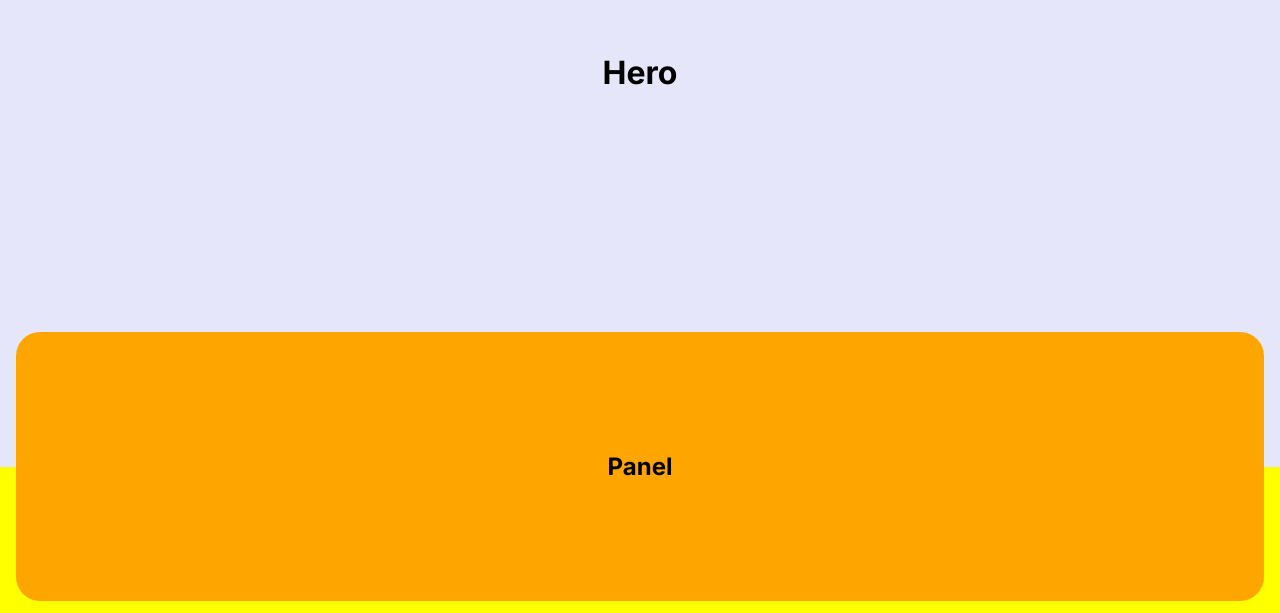
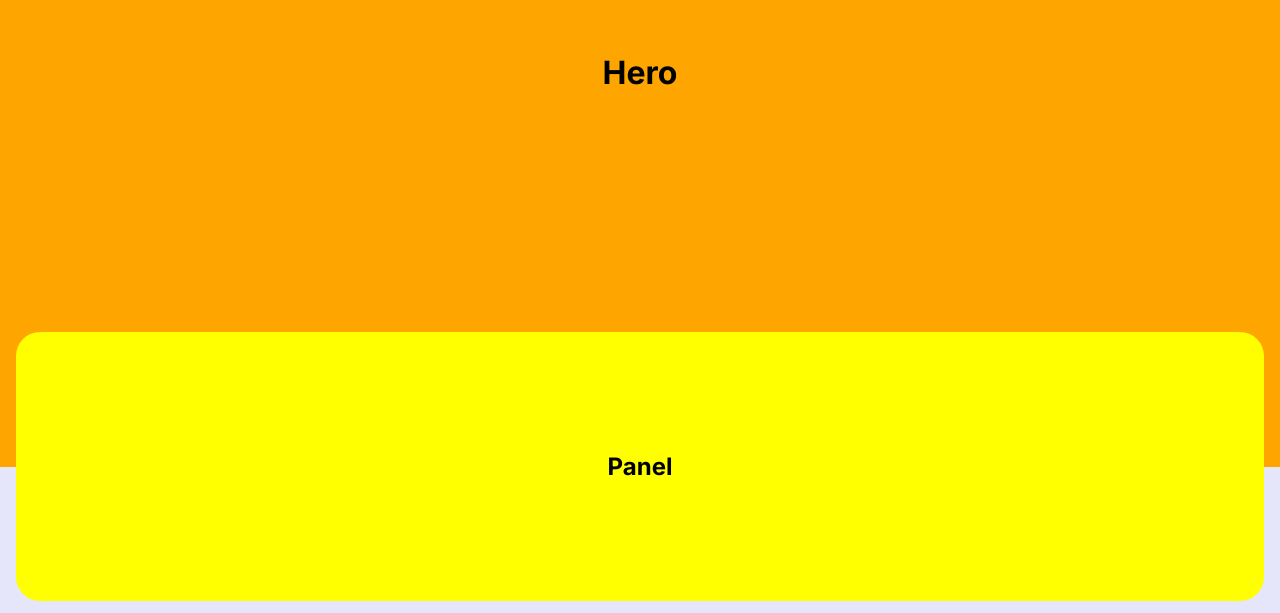
Before and after one commit to jesseday/css-has-overlapping, a Next.js app: page / in a window 1280 px wide. Shown: the part 187-800 px from the top of the page. Built offline with nearby package versions, Linux system fonts and the light colour scheme.

Commit message:
Allow some control via props

```diff
--- a/src/app/page.css
+++ b/src/app/page.css
@@ -3,10 +3,18 @@ main {
   min-height: 100vh;
 }
 
-.component-section + .island:has(.component-section.overlapping) .component-section:before,
-.component-section + .component-section.overlapping:before {
+.island {
+  display: contents;
+}
+
+
+/**
+* In order to make the overlapping sections work, we do set a class on the element
+* that we want to target.  This class won't be transformed by css modules.
+*/
+.component-section.overlapping:before {
   background: var(--previous-section-background-color);
-  content: '';
+  content: "";
   display: block;
   height: 50%;
   position: absolute;
@@ -17,10 +25,9 @@ main {
   z-index: -1;
 }
 
-.island:has(.component-section.overlapping):has(+ .component-section) .component-section.overlapping:after,
-.component-section.overlapping:has(+ .component-section):after {
+.component-section.overlapping:after {
   background: var(--next-section-background-color);
-  content: '';
+  content: "";
   display: block;
   height: 50%;
   position: absolute;
@@ -43,14 +50,25 @@ main {
   --section-color: orange;
 }
 
-.bg-yellow + .island:has(.component-section.overlapping),
+/**
+ * :has() in order to target the an island that has an overlapping component.
+ * Scoped to when only having direct children to avoid potential bugs with nested components.
+ * This essentially discovers that the overlapping section follows a yellow section.
+ */
+.bg-yellow + .island:has(> .component-section.overlapping),
 .bg-yellow + .component-section.overlapping {
   --previous-section-background-color: yellow;
 }
 
-.island:has(.component-section.overlapping):has(+ .bg-yellow),
-.island:has(.component-section.overlapping):has(+ .island .bg-yellow),
-.component-section.overlapping:has(+ .island .bg-yellow),
+/**
+ * :has() in order to target the an island that has an overlapping component.
+ * Scoped to when only having direct children to avoid potential bugs with nested components.
+ * This essentially discovers that the overlapping section precedes a yellow section.
+ * Continues to work if the overlapping section is wrapped by an island.
+ */
+.island:has(> .component-section.overlapping):has(+ .bg-yellow),
+.island:has(> .component-section.overlapping):has(+ .island > .bg-yellow),
+.component-section.overlapping:has(+ .island > .bg-yellow),
 .component-section.overlapping:has(+ .bg-yellow) {
   --next-section-background-color: yellow;
 }
@@ -60,9 +78,21 @@ main {
   --previous-section-background-color: lavender;
 }
 
-.island:has(.component-section.overlapping):has(+ .island .bg-lavender),
+.island:has(.component-section.overlapping):has(+ .island > .bg-lavender),
 .island:has(.component-section.overlapping):has(+ .bg-lavender),
-.component-section.overlapping:has(+ .island .bg-lavender)
+.component-section.overlapping:has(+ .island > .bg-lavender)
 .component-section.overlapping:has(+ .bg-lavender) {
   --next-section-background-color: lavender;
 }
+
+.bg-orange + .island:has(.component-section.overlapping),
+.bg-orange + .component-section.overlapping {
+  --previous-section-background-color: orange;
+}
+
+.island:has(.component-section.overlapping):has(+ .island > .bg-orange),
+.island:has(.component-section.overlapping):has(+ .bg-orange),
+.component-section.overlapping:has(+ .island > .bg-orange)
+.component-section.overlapping:has(+ .bg-orange) {
+  --next-section-background-color: orange;
+}
--- a/src/app/page.tsx
+++ b/src/app/page.tsx
@@ -7,11 +7,11 @@ import Section from "@/components/Section";
 export default function Home() {
   return (
     <main>
-      <Hero />
+      <Hero color="bg-orange" />
       <div className="island">
-        <Panel />
+        <Panel color="bg-yellow" overlap={true} />
       </div>
-      <Section />
+      <Section color="bg-lavender" />
     </main>
   );
 }
--- a/src/components/Hero/index.tsx
+++ b/src/components/Hero/index.tsx
@@ -1,9 +1,9 @@
 import clsx from 'clsx';
 import styles from './hero.module.css';
 
-export default function Hero() {
+export default function Hero({color = 'bg-lavender'}: {color: 'bg-lavender' | 'bg-orange' | 'bg-yellow'}) {
   return (
-    <div className={clsx('component-section', 'bg-lavender', styles.hero)}>
+    <div className={clsx('component-section', color, styles.hero)}>
       <h1>Hero</h1>
     </div>
   )
--- a/src/components/Panel/index.tsx
+++ b/src/components/Panel/index.tsx
@@ -1,9 +1,12 @@
 import clsx from 'clsx';
 import styles from './panel.module.css';
 
-export default function Panel() {
+export default function Panel({color = 'bg-yellow', overlap = true }: {color: 'bg-lavender' | 'bg-orange' | 'bg-yellow', overlap: boolean}) {
   return (
-    <section className={clsx('component-section', 'overlapping', 'bg-orange', styles.panel)}>
+    <section className={clsx('component-section', color, styles.panel, {
+      'overlapping': overlap,
+      [styles.overlap]: overlap
+    })}>
       <h1>Panel</h1>
     </section>
   )
--- a/src/components/Panel/panel.module.css
+++ b/src/components/Panel/panel.module.css
@@ -1,8 +1,14 @@
 .panel {
-  background: var(--section-color, 'orange');
+  background: var(--section-color);
   text-align: center;
+  padding: 120px 32px;
+  margin: 0 -1rem;
+  width: calc(100% + 2rem);
+}
+
+.overlap {
   border-radius: 24px;
-  padding: 120px 32px;
   width: 100%;
+  margin: 0;
   position: relative;
 }
--- a/src/components/Section/index.tsx
+++ b/src/components/Section/index.tsx
@@ -1,9 +1,9 @@
 import clsx from 'clsx';
 import styles from './section.module.css';
 
-export default function Section() {
+export default function Section({color = 'bg-orange'}: {color: 'bg-lavender' | 'bg-orange' | 'bg-yellow'}) {
   return (
-      <section className={clsx('component-section', 'bg-yellow', styles.section)}>
+      <section className={clsx('component-section', color, styles.section)}>
           <h1>Section</h1>
       </section>
   )
```
Also changed, not shown: 1 other file (tests, documents, lock files or other folders).
